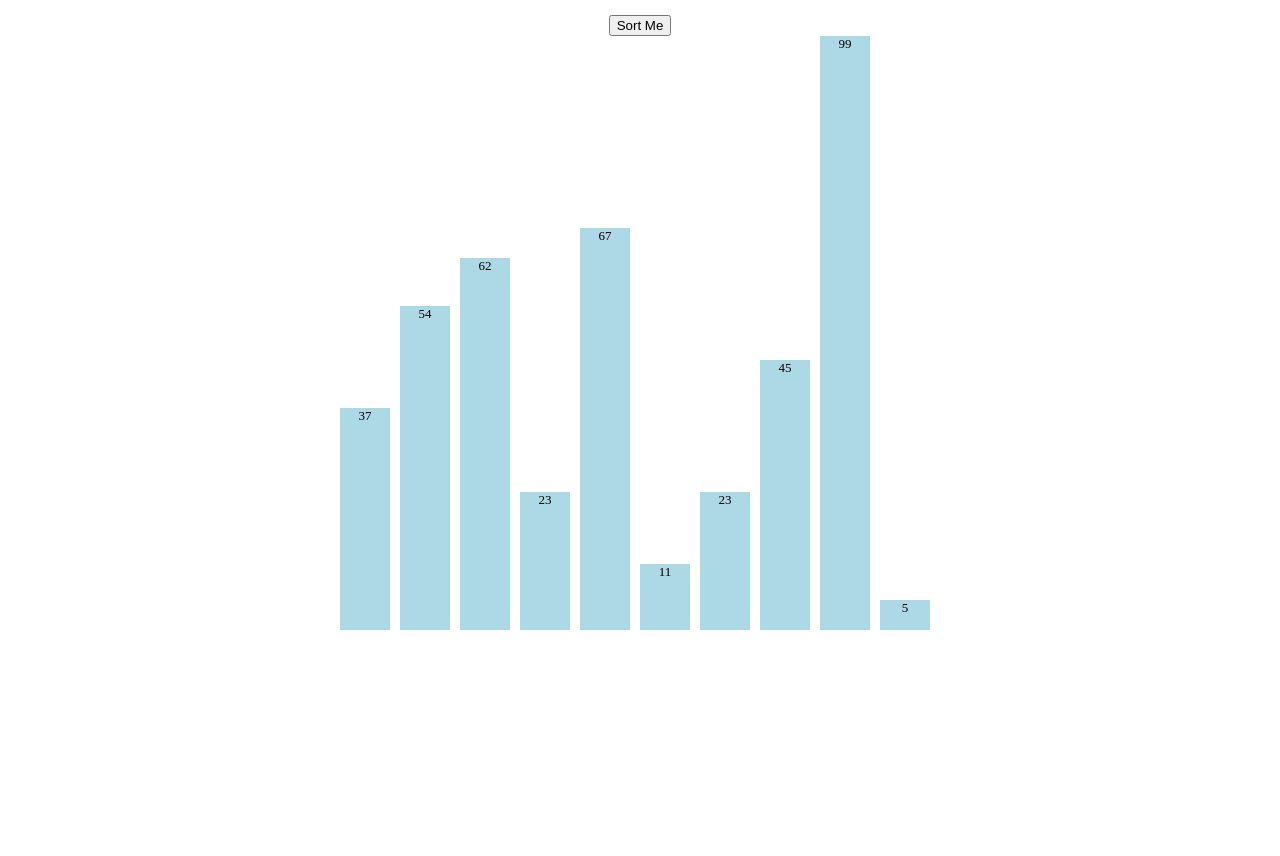
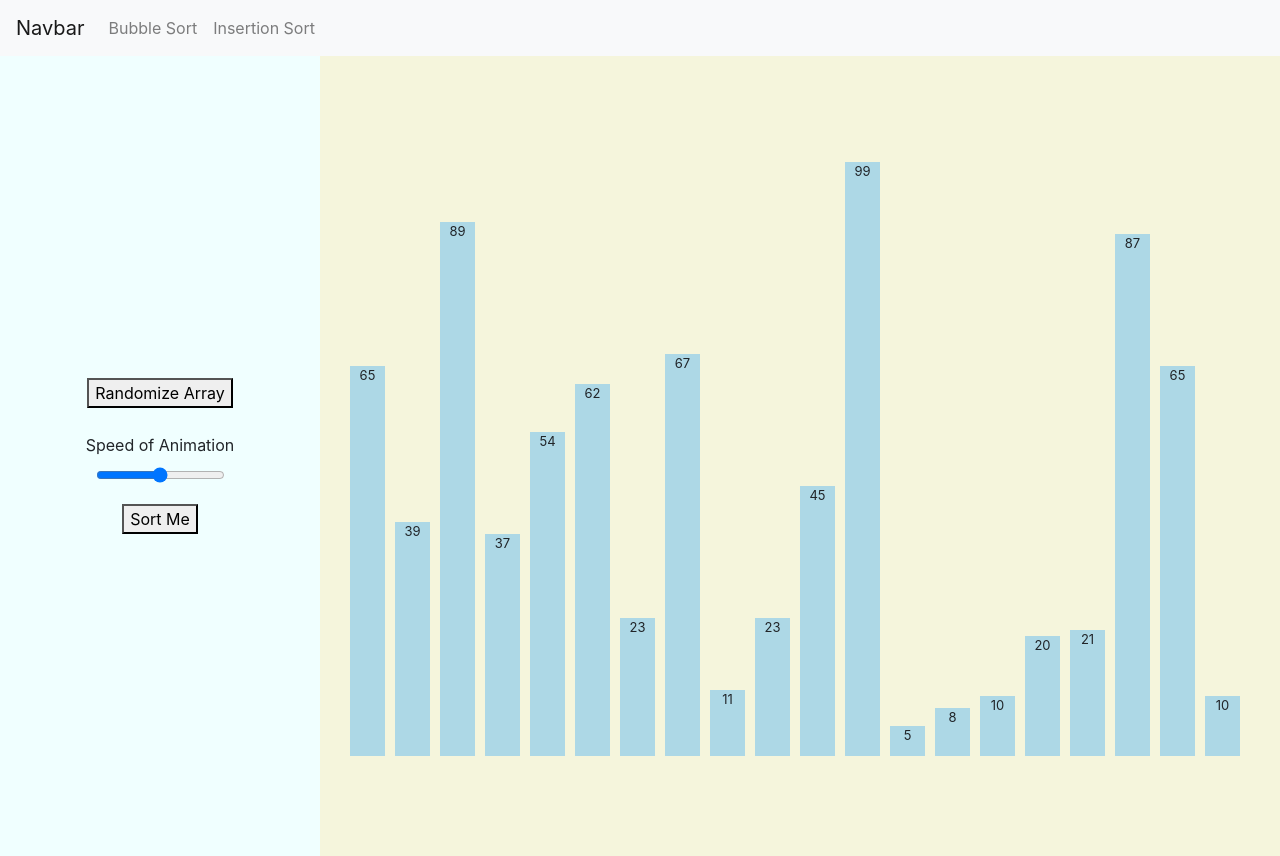
Before and after one commit to brucetieu/Sorting-Visualizer, a plain HTML site: page index.html in a window 1280 px wide. Before the commit the page ends 800 px from the top, so only its background shows below. Drawn offline with nearby package versions, Linux system fonts and the light colour scheme.

Commit message:
Use bootstrap for sstyling

```diff
--- /dev/null
+++ b/Delay.js
@@ -0,0 +1,3 @@
+function delay(ms) {
+    return new Promise(resolve => setTimeout(resolve, ms));
+}
--- a/Main.js
+++ b/Main.js
@@ -1,11 +1,22 @@
 // const div = document.createElement("div");
 // div.className = "flex-container";
+
+class Canvas {
+    constructor(array) {
+        this.nums = [];
+    }
+
+    // Methods
+    _createBlocksForSorting(){
+
+    }
+}
 const div = document.querySelectorAll(".flex-container")[0];
 const sortButton = document.getElementById("btn");
 
 console.log(sortButton);
 
-let array = [37,54,62,23,67,11,23,45,99,5];
+let array = [65,39,89,37,54,62,23,67,11,23,45,99,5,8,10,20,21,87,65,10];
 
 // function putArrayOnPage(inputArr) {
     // Loop through the array and create bars for each number.
@@ -15,7 +26,7 @@ let array = [37,54,62,23,67,11,23,45,99,5];
 
         blockDivs.className = "block" + i;
 
-        blockDivs.style.width = "50px";
+        blockDivs.style.width = "35px";
 
         blockDivs.style.height = (array[i] * 6) + "px";
 
@@ -29,7 +40,7 @@ let array = [37,54,62,23,67,11,23,45,99,5];
         blockDivs.appendChild(text);
         div.appendChild(blockDivs);
     }
-    document.body.appendChild(div);
+    // document.body.appendChild(div);
 // }
 
 console.log(div);
--- a/index.html
+++ b/index.html
@@ -3,14 +3,98 @@
 <head>
     <meta charset="UTF-8">
     <meta name="viewport" content="width=device-width, initial-scale=1.0">
+    <link rel="stylesheet" href="https://maxcdn.bootstrapcdn.com/bootstrap/4.0.0/css/bootstrap.min.css" integrity="sha384-Gn5384xqQ1aoWXA+058RXPxPg6fy4IWvTNh0E263XmFcJlSAwiGgFAW/dAiS6JXm" crossorigin="anonymous">
+<!-- <script src="https://maxcdn.bootstrapcdn.com/bootstrap/4.0.0/js/bootstrap.min.js" integrity="sha384-JZR6Spejh4U02d8jOt6vLEHfe/JQGiRRSQQxSfFWpi1MquVdAyjUar5+76PVCmYl" crossorigin="anonymous"></script> -->
+    <!-- <link href="https://cdn.jsdelivr.net/npm/bootstrap@5.0.0-beta1/dist/css/bootstrap.min.css" rel="stylesheet" integrity="sha384-giJF6kkoqNQ00vy+HMDP7azOuL0xtbfIcaT9wjKHr8RbDVddVHyTfAAsrekwKmP1" crossorigin="anonymous"> -->
+
     <link rel="stylesheet" href="styles.css">
     <title>Visualizer</title>
 </head>
 <body>
+
+  <nav class="navbar navbar-expand-lg navbar-light bg-light">
+    <a class="navbar-brand" href="#">Navbar</a>
+    <button class="navbar-toggler" type="button" data-toggle="collapse" data-target="#navbarNavAltMarkup" aria-controls="navbarNavAltMarkup" aria-expanded="false" aria-label="Toggle navigation">
+      <span class="navbar-toggler-icon"></span>
+    </button>
+    <div class="collapse navbar-collapse" id="navbarNavAltMarkup">
+      <div class="navbar-nav">
+        <a class="nav-item nav-link" href="#">Bubble Sort</a>
+        <a class="nav-item nav-link" href="#">Insertion Sort</a>
+      </div>
+    </div>
+  </nav>
+  <div class="components-wrapper">
+
+    <div class="options-selector">
+<!--
+      <div class="dropdown show">
+        <a class="btn btn-secondary dropdown-toggle" href="#" role="button" id="dropdownMenuLink" data-toggle="dropdown" aria-haspopup="true" aria-expanded="false">
+          Dropdown link
+        </a>
+
+        <div class="dropdown-menu" aria-labelledby="dropdownMenuLink">
+          <a class="dropdown-item" href="#">Bubble Sort</a>
+          <a class="dropdown-item" href="#">Insertion Sort</a>
+          <a class="dropdown-item" href="#">Selection Sort</a>
+        </div>
+      </div> -->
+
+      <div class="randomize-btn">
+        <button>Randomize Array</button>
+      </div>
+
+
+      <label class="form-label" for="customRange1">Speed of Animation</label>
+      <div class="range">
+
+        <input type="range" class="form-range" id="customRange1" />
+      </div>
+
+      <div class="button-container">
+        <button id="btn" type="button">Sort Me</button>
+      </div>
+
+    </div>
+
     <div class="flex-container"></div>
-    <div class="button-container">
+  </div>
+    <!-- <nav class="navbar navbar-expand-lg navbar-light bg-light">
+        <a class="navbar-brand" style="margin-left: 20px;" href="#">Navbar</a>
+        <button class="navbar-toggler" type="button" data-toggle="collapse" data-target="#navbarNav" aria-controls="navbarNav" aria-expanded="false" aria-label="Toggle navigation">
+          <span class="navbar-toggler-icon"></span>
+        </button>
+        <div class="collapse navbar-collapse" id="navbarNav">
+          <ul class="navbar-nav">
+            <li class="nav-item active">
+              <a class="nav-link" href="#">Bubble Sort </a>
+            </li>
+            <li class="nav-item">
+              <a class="nav-link" href="#">Insertion Sort</a>
+            </li>
+            <li class="nav-item">
+              <a class="nav-link" href="#">Selection Sort</a>
+            </li>
+            <li class="nav-item">
+              <a class="nav-link" href="#">Merge Sort</a>
+            </li>
+          </ul>
+        </div>
+      </nav> -->
+    <!-- <div class="flex-container"></div> -->
+    <!-- <div>
+      <button>Randomize Array</button>
+    </div>
+    <div>
+      <p>Add slider here</p>
+    </div> -->
+    <!-- <div class="button-container">
         <button id="btn" type="button">Sort Me</button>
-    </div>
+    </div> -->
+    <script src="https://code.jquery.com/jquery-3.2.1.slim.min.js" integrity="sha384-KJ3o2DKtIkvYIK3UENzmM7KCkRr/rE9/Qpg6aAZGJwFDMVNA/GpGFF93hXpG5KkN" crossorigin="anonymous"></script>
+    <script src="https://cdnjs.cloudflare.com/ajax/libs/popper.js/1.11.0/umd/popper.min.js" integrity="sha384-b/U6ypiBEHpOf/4+1nzFpr53nxSS+GLCkfwBdFNTxtclqqenISfwAzpKaMNFNmj4" crossorigin="anonymous"></script>
+
+    <script src="https://maxcdn.bootstrapcdn.com/bootstrap/4.0.0-beta/js/bootstrap.min.js" integrity="sha384-h0AbiXch4ZDo7tp9hKZ4TsHbi047NrKGLO3SEJAg45jXxnGIfYzk4Si90RDIqNm1" crossorigin="anonymous"></script>
     <script src="Main.js"></script>
 </body>
 </html>
--- a/styles.css
+++ b/styles.css
@@ -1,25 +1,20 @@
+html, body {
+    height: 100%;
+}
+
 .flex-container {
     display: flex;
     justify-content: center;
     align-items: flex-end;
+    align-content: center;
+    background-color: beige;
+    padding-bottom: 100px;
+    /* height: 100%; */
+    /* grid-area: canvas; */
+
     /* align-items: center; */
 }
-/*
-.block1 {
-    width: 50px;
-    height: 100px;
-    background-color: blue;
-    margin-right: 10px;
-    order: 2;
-}
 
-.block2 {
-    width: 50px;
-    height: 70px;
-    background-color: blue;
-    margin-right: 10px;
-    order: 1;
-} */
 
 .button-container {
     display: flex;
@@ -31,3 +26,32 @@
 .button-container button {
     cursor: pointer;
 }
+
+/* Selector options div (left of the canvas). */
+.options-selector {
+    display: flex;
+    flex-direction: column;
+    justify-content: center;
+    align-items: center;
+    background-color: azure;
+    /* height: 100%; */
+    /* grid-area: side */
+
+}
+
+
+/* The Grid display */
+.components-wrapper {
+    display: grid;
+    grid-template-columns: 1fr 3fr;
+    height: 100%;
+    /* grid-template-areas: "side canvas canvas"
+                         "side canvas canvas"
+                         "side canvas canvas"
+                         "side canvas canvas"; */
+
+}
+
+.randomize-btn {
+    padding-bottom: 25px;
+}
```
